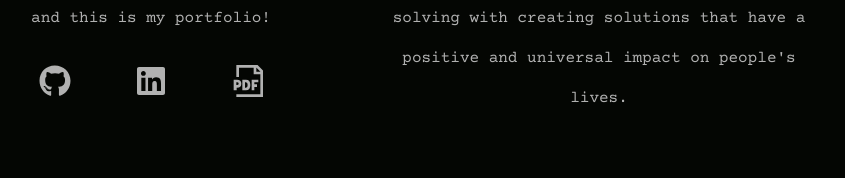
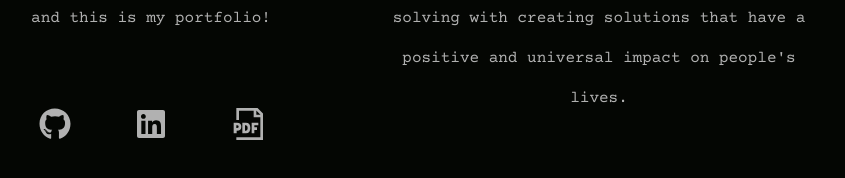
Before and after one commit to biancashiromoto/biancashiromoto.github.io, a Next.js app: page / in a window 1280 px wide. Shown: the part 466-644 px from the top of the page, without its empty margins (265-1110 px from the left). Built offline with nearby package versions, Linux system fonts and the light colour scheme.

Commit message:
feat: adjust transform properties in AboutMe and LinksContainer components

```diff
--- a/app/components/about-me/about-me.module.scss
+++ b/app/components/about-me/about-me.module.scss
@@ -4,7 +4,7 @@
   font-size: 1rem;
   height: calc(75dvh - $header-height);
   line-height: 2.5rem;
-		transform: translateY(-25%);
+		transform: translateY(-12.5%);
 
   & > * {
 			margin-bottom: 1.25rem;
--- a/app/components/links-container/links-container.module.scss
+++ b/app/components/links-container/links-container.module.scss
@@ -12,6 +12,7 @@
 
   @media screen and (min-width: $screen-large) {
     width: clamp(220px, 50%, 300px);
+				transform: translateY(0px);
   }
 
   svg {
```
